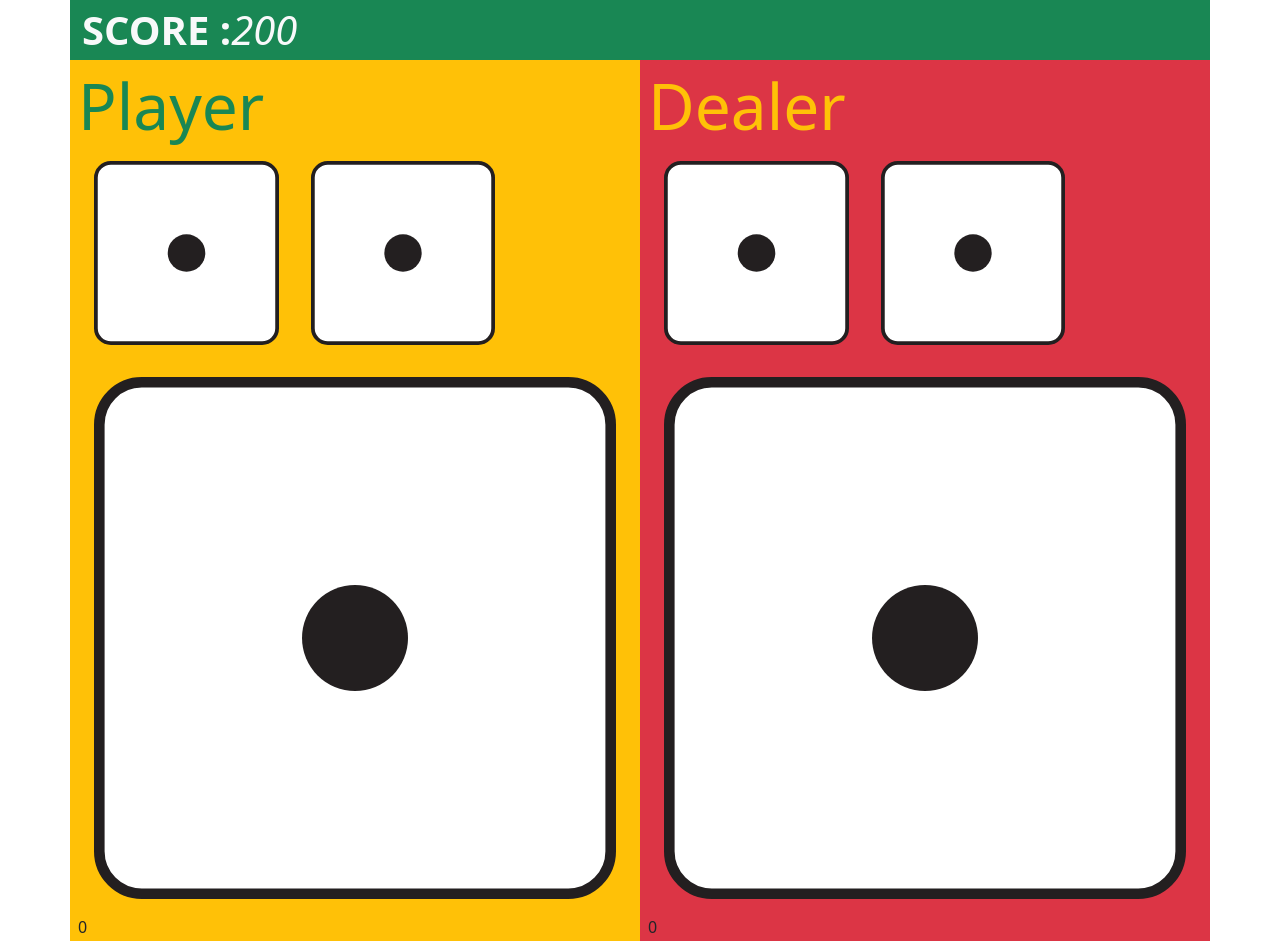
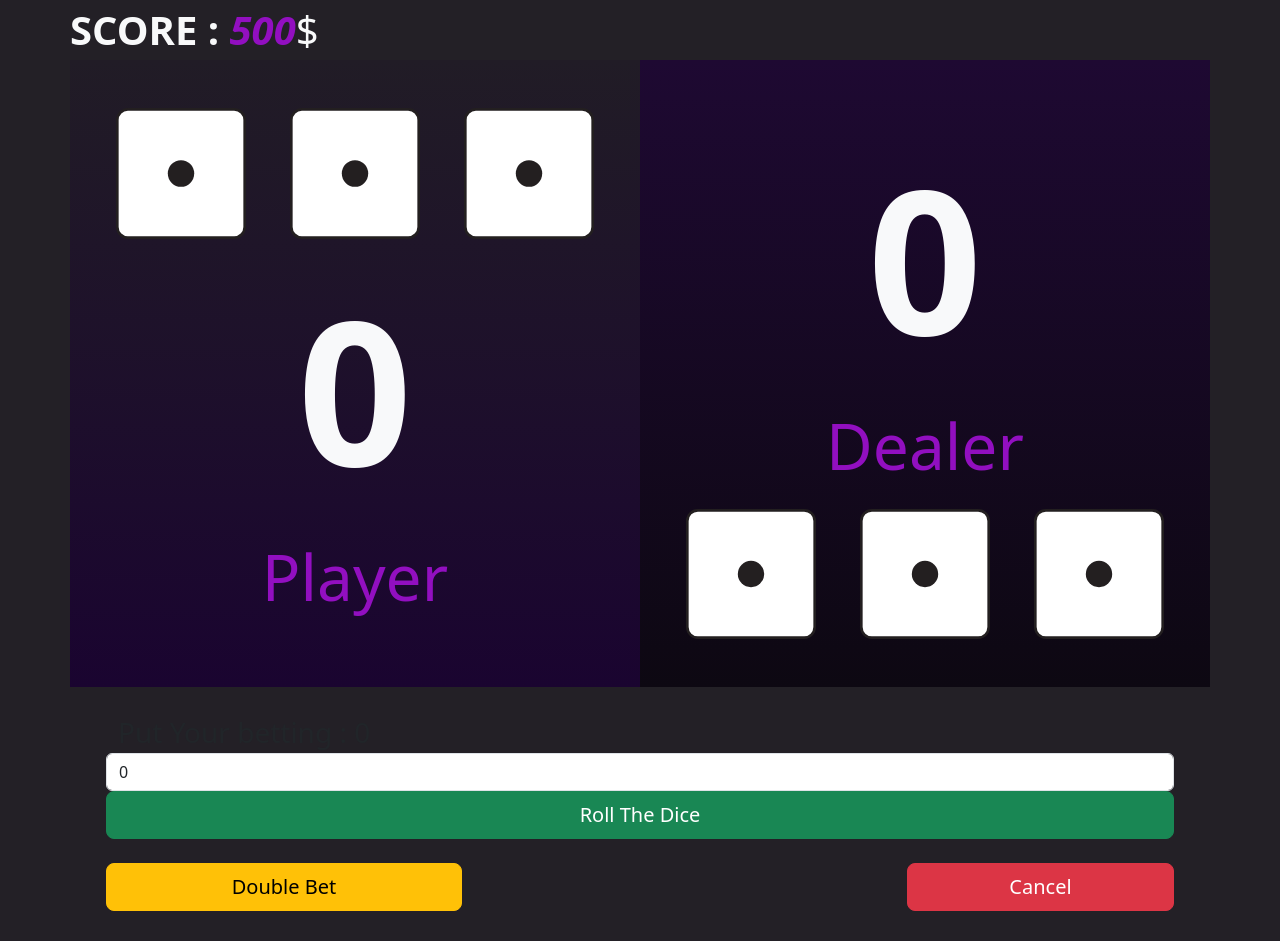
Before and after one commit to sfn101/blackDevil-game, a plain HTML site: page index.html in a window 1280 px wide. Shown: the top 941 px of the page. Drawn offline with nearby package versions, Linux system fonts and the light colour scheme.

Commit message:
making the ui desing

```diff
--- /dev/null
+++ b/assets/css/mean.css
@@ -0,0 +1,17 @@
+body {
+  background-color: #232026;
+}
+
+.meanColor {
+  color: #920fc0;
+}
+
+.playerBG {
+  background: linear-gradient(180deg, #211c26 0%, #1a0430 100%);
+}
+.dealerBG {
+  background: linear-gradient(180deg, #1e0932 0%, #0d0812 100%);
+}
+.fs-max {
+  font-size: 200px;
+}
--- a/assets/js/app.js
+++ b/assets/js/app.js
@@ -14,7 +14,7 @@ createApp({
             pTotal: 0,
             dTotal: 0,
             //score for the player
-            score: 200,
+            score: 500,
             //the bet
             bet: 0,
             resultMessage: '',
@@ -71,9 +71,14 @@ createApp({
         },
         // the roll function
         roll() {
-            this.dices();
-            this.dicesTotal();
-            this.result();
+            if (this.bet > 0) {
+                this.dices();
+                this.dicesTotal();
+                this.result();
+            }
+            else {
+                this.resultMessage = 'you need to set a Bet '
+            }
         },
 
 
--- a/index.html
+++ b/index.html
@@ -10,58 +10,70 @@
       integrity="sha384-GLhlTQ8iRABdZLl6O3oVMWSktQOp6b7In1Zl3/Jr59b6EGGoI1aFkw7cmDA6j6gD"
       crossorigin="anonymous"
     />
+    <link rel="stylesheet" href="./assets/css/mean.css" />
     <title>Black Devil</title>
   </head>
 
   <body>
     <div id="app">
-      <div class="container">
+      <div class="container-lg">
         <div class="row">
-          <div class="col-12 bg-success">
-            <span class="fs-1 fw-bold text-light text-uppercase">score :</span>
-            <span class="fs-1 fst-italic text-light"> {{score}}</span>
+          <div class="col-12 p-0">
+            <span class="fs-1 fw-bold text-light text-uppercase">score : </span>
+            <span class="fs-1 fw-bold fst-italic meanColor"> {{score}}</span
+            ><span class="text-light fs-1">$</span>
           </div>
-          <div class="col-6 bg-warning p-2">
-            <span class="display-3 d-block fw-blod text-success">Player</span>
+          <div class="d-flex flex-column col-6 playerBG p-2 py-5">
+            <div class="d-flex justify-content-around px-3">
               <img
-              class="img-fulid col-4 m-3"
+                class="img-fulid col-3"
                 :src="diceImg('p1')"
                 alt="the dice img"
               />
               <img
-              class="img-fulid col-4 m-3"
+                class="img-fulid col-3"
                 :src="diceImg('p2')"
                 alt="the dice img"
               /><img
-              class="img-fulid m-3"
+                class="img-fulid col-3"
                 :src="diceImg('p3')"
                 alt="the dice img"
               />
-            <span> {{pTotal}} </span>
             </div>
-          <div class="col-6 bg-danger p-2">
-            <span class="display-3 d-block text-warning">Dealer</span>
+            <span class="text-light fw-bold fs-max text-center">
+              {{pTotal}}
+            </span>
+            <span class="display-3 fw-blod meanColor text-center">Player</span>
+          </div>
+          <div class="col-6 d-flex flex-column dealerBG p-2 py-5">
+            <span class="display-2 text-light text-uppercase text-center"
+              >{{resultMessage}}</span
+            >
+            <span class="text-light fw-bold fs-max text-center">
+              {{dTotal}}
+            </span>
+            <span class="display-3 d-block meanColor mb-4 text-center"
+              >Dealer</span
+            >
+            <div class="d-flex justify-content-around px-3">
               <img
-              class="img-fulid col-4 m-3"
+                class="img-fulid col-3"
                 :src="diceImg('d1')"
                 alt="the dice img"
               />
               <img
-              class="img-fulid col-4 m-3"
+                class="img-fulid col-3"
                 :src="diceImg('d2')"
                 alt="the dice img"
               /><img
-              class="img-fulid m-3"
+                class="img-fulid col-3"
                 :src="diceImg('d3')"
                 alt="the dice img"
               />
-            <span> {{dTotal}} </span>
+            </div>
           </div>
         </div>
         <div class="row m-4">
-          <span class="display-2 text-uppercase text-center"
-            >{{resultMessage}}</span
-          >
           <label for="betting" class="fs-3">Put Your betting : {{bet}}</label>
           <input
             type="number"
```
Lines whose indentation alone changed are shown as unchanged.
